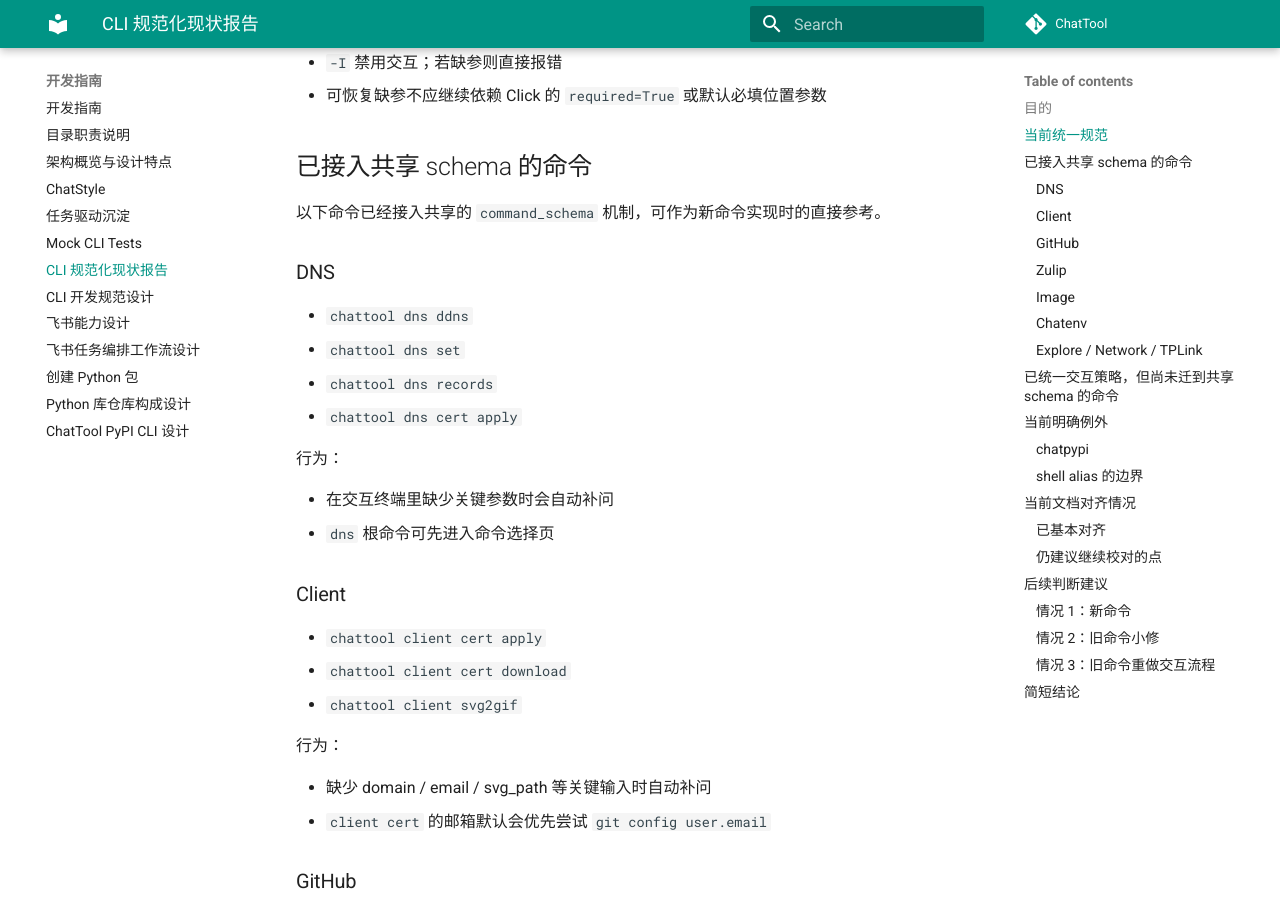
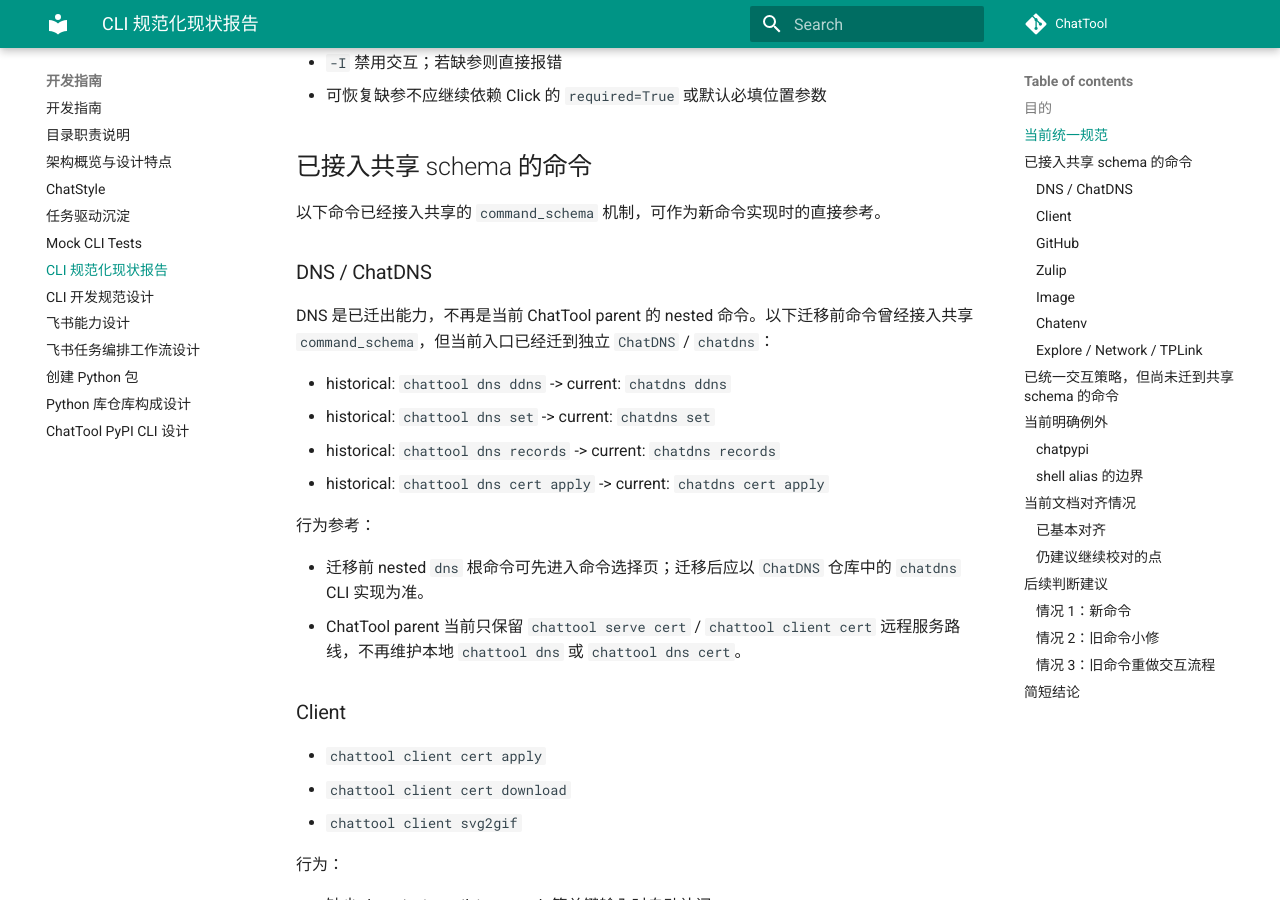
Before and after one commit to cubenlp/ChatTool, an MkDocs documentation site: the page built from docs/development-guide/cli-normalization-report.md, in a window 1280 px wide and 900 px high, scrolled down 1091 px. Built offline with MkDocs 1.6.1 and Material for MkDocs 9.7.7, drawn with Linux system fonts in a browser that asks for light colours; comment, search, counter and statistics services are not loaded; the version menu is left out; some of the changed text lies outside the part shown.

Commit message:
[verified] docs: mark DNS CLI docs as historical

```diff
--- a/docs/development-guide/cli-normalization-report.md
+++ b/docs/development-guide/cli-normalization-report.md
@@ -39,17 +39,19 @@
 
 以下命令已经接入共享的 `command_schema` 机制，可作为新命令实现时的直接参考。
 
-### DNS
+### DNS / ChatDNS
 
-- `chattool dns ddns`
-- `chattool dns set`
-- `chattool dns records`
-- `chattool dns cert apply`
+DNS 是已迁出能力，不再是当前 ChatTool parent 的 nested 命令。以下迁移前命令曾经接入共享 `command_schema`，但当前入口已经迁到独立 `ChatDNS` / `chatdns`：
 
-行为：
+- historical: `chattool dns ddns` -> current: `chatdns ddns`
+- historical: `chattool dns set` -> current: `chatdns set`
+- historical: `chattool dns records` -> current: `chatdns records`
+- historical: `chattool dns cert apply` -> current: `chatdns cert apply`
 
-- 在交互终端里缺少关键参数时会自动补问
-- `dns` 根命令可先进入命令选择页
+行为参考：
+
+- 迁移前 nested `dns` 根命令可先进入命令选择页；迁移后应以 `ChatDNS` 仓库中的 `chatdns` CLI 实现为准。
+- ChatTool parent 当前只保留 `chattool serve cert` / `chattool client cert` 远程服务路线，不再维护本地 `chattool dns` 或 `chattool dns cert`。
 
 ### Client
 
@@ -177,22 +179,18 @@
 - `docs/development-guide/index.md`
 - `docs/design/chattool-cli-interaction-design.md`
 - `README.md`
-- `docs/tools/dns/index.md`（大部分场景）
+- `docs/tools/dns/index.md`（迁移说明已对齐到 `chatdns`）
 
 ### 仍建议继续校对的点
 
 截至本报告编写时，仍建议继续检查以下文档中是否保留旧式“必填参数”表述：
 
 - `docs/client.md`
-  - `dns set` 的 `--value`
-  - `dns cert apply`
   - `client cert`
   - `network ping`
   - `gh`
   - `zulip`
   - `env/chatenv` 章节
-- `docs/tools/dns/index.md`
-  - `cert apply` 参数说明是否仍写成“必填”而未说明交互补问
 - `docs/tools/network/index.md`
   - `network ping --network` 是否仍只描述为“必填”
 
```
Also changed, not shown: docs/design/chattool-cli-interaction-design.md (+1 -1 lines), docs/design/dns-cli-interface.md (+5 -2 lines).
